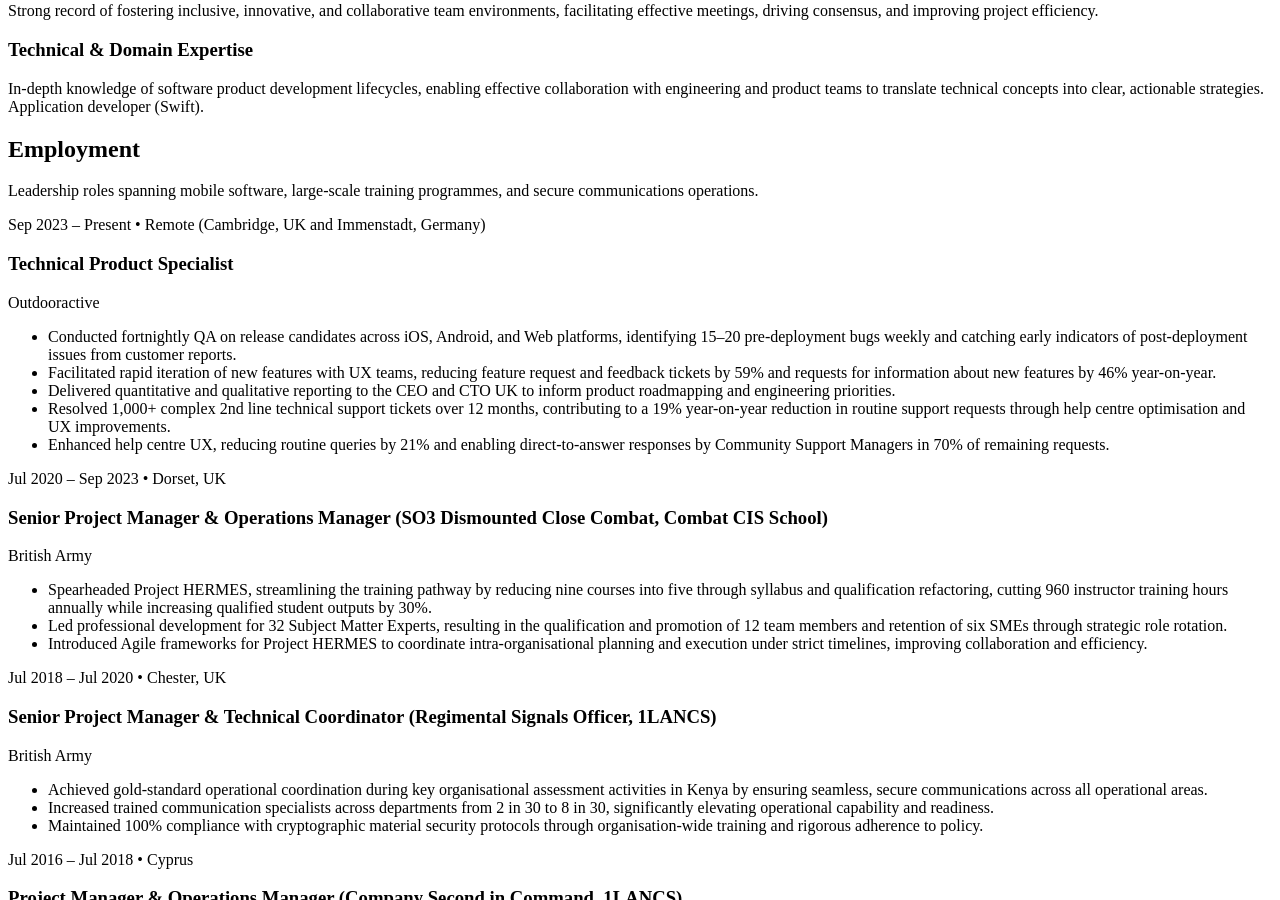
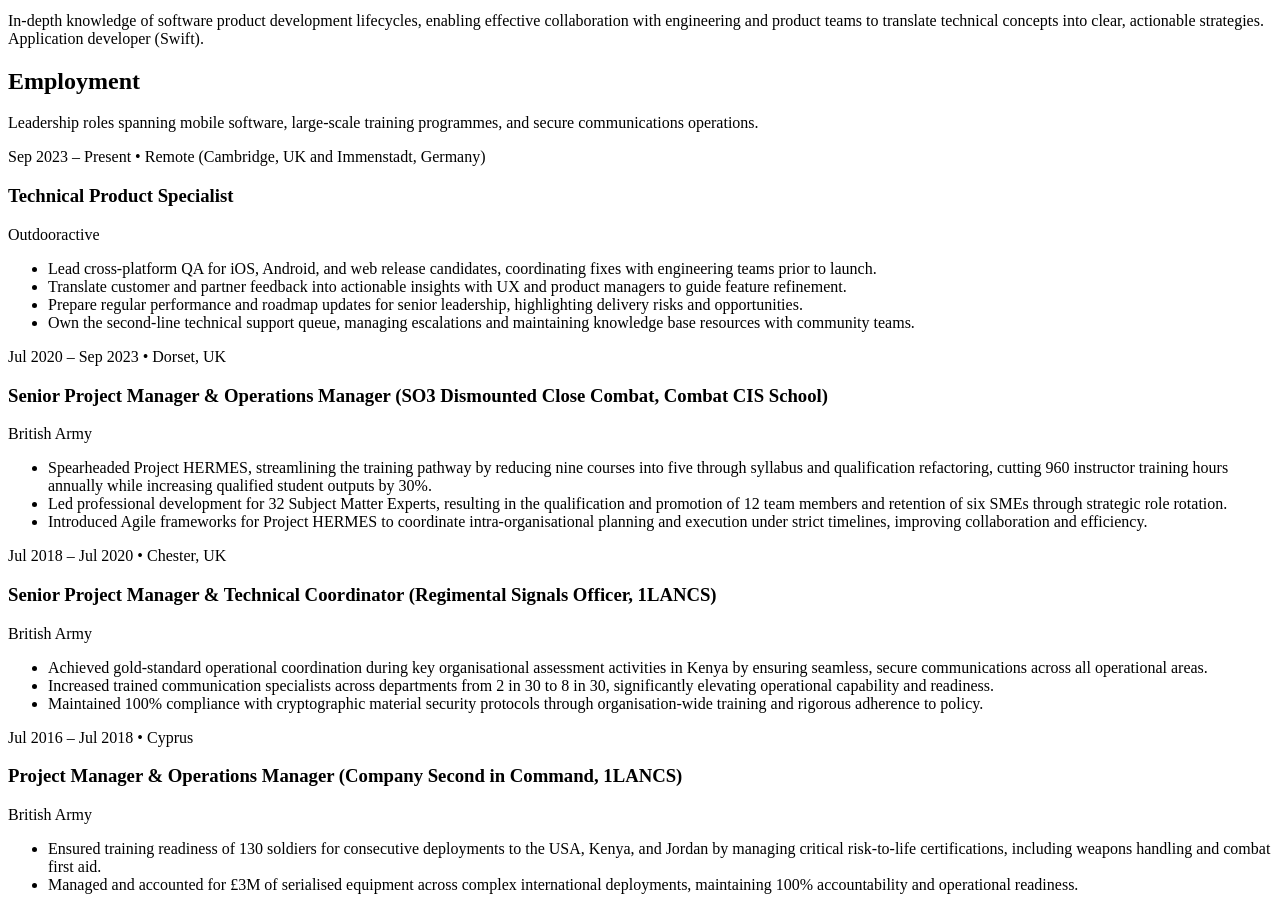
Before and after one commit to liammday/liamday-site, a Jekyll site: the page built from index.md, in a window 1280 px wide and 900 px high, scrolled down 1383 px. Built offline with Jekyll 4.4.1, drawn with Linux system fonts in a browser that asks for light colours; nearby versions of some CDN libraries; some of the changed text lies outside the part shown.

Commit message:
Remove security clearance mention and revise current role

```diff
--- a/_config.yml
+++ b/_config.yml
@@ -63,5 +63,4 @@
   email: liam@liamday.co.uk
   linkedin: https://www.linkedin.com/in/liammday/
   website: https://www.liamday.co.uk
-  security_clearance: DV-cleared (details on request)
   right_to_work: UK citizen
--- a/_data/cv.yml
+++ b/_data/cv.yml
@@ -17,11 +17,10 @@
     location: Remote (Cambridge, UK and Immenstadt, Germany)
     period: Sep 2023 – Present
     highlights:
-      - Conducted fortnightly QA on release candidates across iOS, Android, and Web platforms, identifying 15–20 pre-deployment bugs weekly and catching early indicators of post-deployment issues from customer reports.
-      - Facilitated rapid iteration of new features with UX teams, reducing feature request and feedback tickets by 59% and requests for information about new features by 46% year-on-year.
-      - Delivered quantitative and qualitative reporting to the CEO and CTO UK to inform product roadmapping and engineering priorities.
-      - Resolved 1,000+ complex 2nd line technical support tickets over 12 months, contributing to a 19% year-on-year reduction in routine support requests through help centre optimisation and UX improvements.
-      - Enhanced help centre UX, reducing routine queries by 21% and enabling direct-to-answer responses by Community Support Managers in 70% of remaining requests.
+      - Lead cross-platform QA for iOS, Android, and web release candidates, coordinating fixes with engineering teams prior to launch.
+      - Translate customer and partner feedback into actionable insights with UX and product managers to guide feature refinement.
+      - Prepare regular performance and roadmap updates for senior leadership, highlighting delivery risks and opportunities.
+      - Own the second-line technical support queue, managing escalations and maintaining knowledge base resources with community teams.
   - title: Senior Project Manager & Operations Manager (SO3 Dismounted Close Combat, Combat CIS School)
     company: British Army
     location: Dorset, UK
--- a/_layouts/home.html
+++ b/_layouts/home.html
@@ -42,10 +42,6 @@
           <li class="rounded-2xl border border-slate-100 bg-white/90 p-4 shadow-sm">
             <p class="text-xs font-semibold uppercase tracking-wide text-slate-500">Website</p>
             <a class="mt-1 inline-flex text-base font-medium text-slate-900 hover:text-brand" href="{{ site.contact.website }}">www.liamday.co.uk</a>
-          </li>
-          <li class="rounded-2xl border border-slate-100 bg-white/90 p-4 shadow-sm">
-            <p class="text-xs font-semibold uppercase tracking-wide text-slate-500">Security</p>
-            <p class="mt-1 text-base font-medium text-slate-900">{{ site.contact.security_clearance }}</p>
           </li>
           <li class="rounded-2xl border border-slate-100 bg-white/90 p-4 shadow-sm sm:col-span-2">
             <p class="text-xs font-semibold uppercase tracking-wide text-slate-500">Right to Work</p>
```
